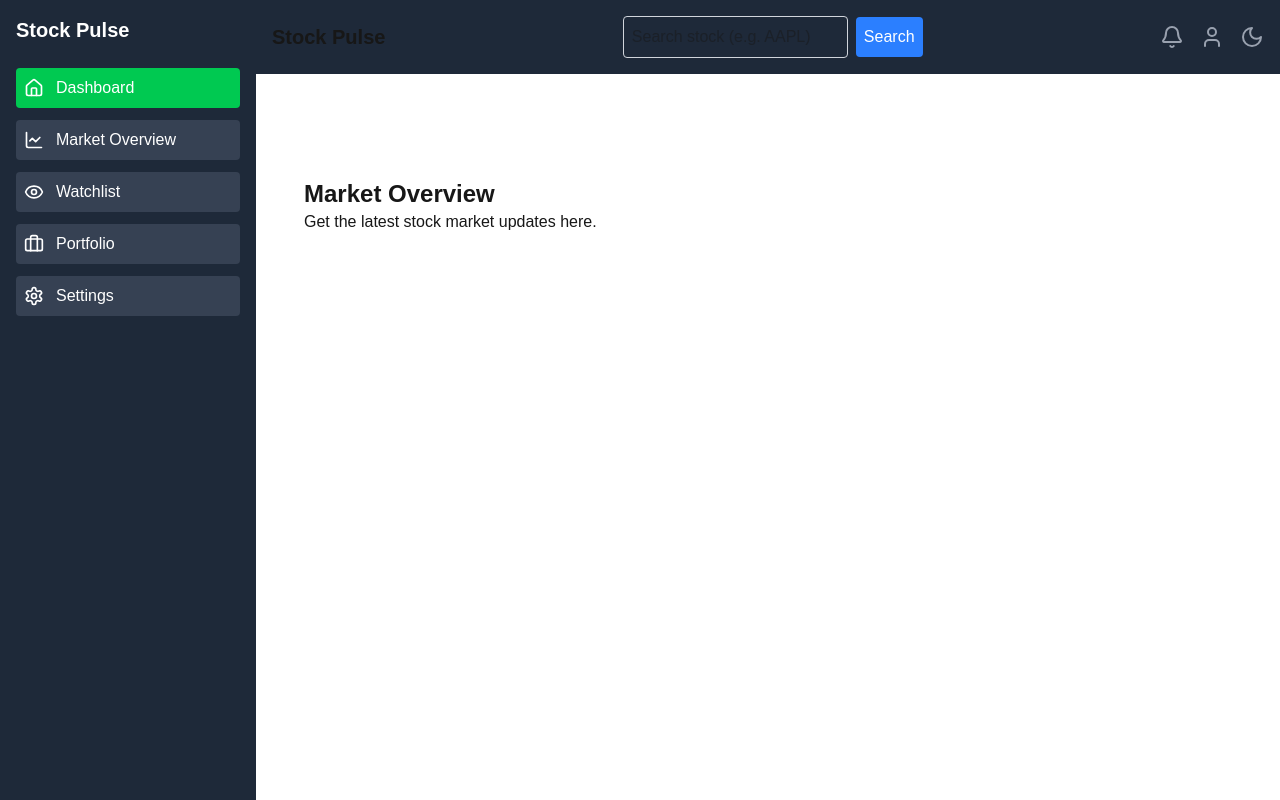
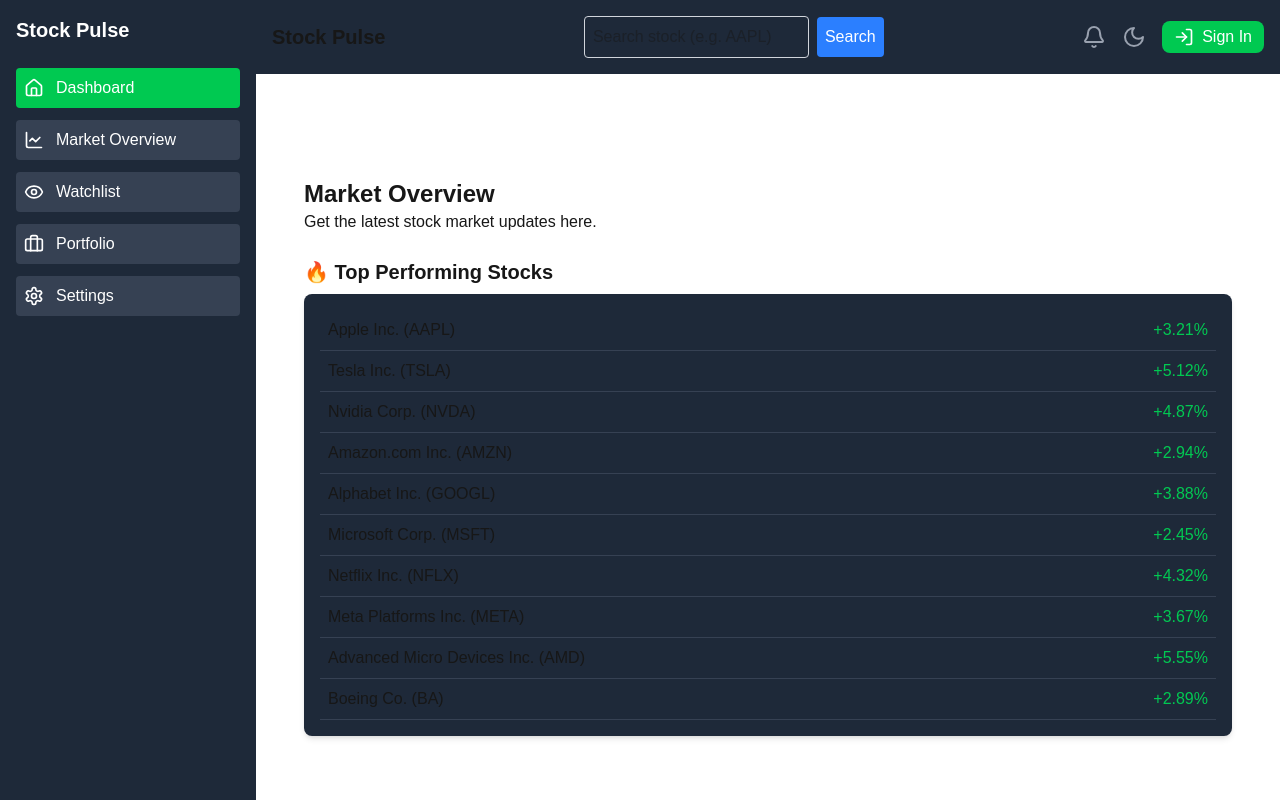
Before and after one commit to Animalia-Android/stock-pulse, a Next.js app: page /market in a window 1280 px wide. Built offline with nearby package versions, Linux system fonts and the light colour scheme.

Commit message:
Basic UI architecture added for sidebar pages

```diff
--- a/src/app/components/NavBar.js
+++ b/src/app/components/NavBar.js
@@ -1,11 +1,12 @@
 'use client'; // Required for Client Components in App Router
 
 import React, { useState } from 'react';
-import { Bell, User, Moon, Sun } from 'lucide-react';
+import { Bell, User, Moon, Sun, LogIn } from 'lucide-react';
 import SearchBar from './SearchBar';
 
 const NavBar = () => {
   const [darkMode, setDarkMode] = useState(false);
+  const [isLoggedIn, setIsLoggedIn] = useState(false);
 
   return (
     <div className="bg-gray-800 p-4 flex justify-between items-center">
@@ -14,10 +15,9 @@ const NavBar = () => {
       {/* Search Bar */}
       <SearchBar />
 
-      {/* Icons (Bell, User, Theme Toggle) */}
+      {/* Icons (Bell, User, Theme Toggle, Sign In) */}
       <div className="flex items-center gap-4">
         <Bell className="w-6 h-6 cursor-pointer text-gray-400 hover:text-white" />
-        <User className="w-6 h-6 cursor-pointer text-gray-400 hover:text-white" />
         <button onClick={() => setDarkMode(!darkMode)}>
           {darkMode ? (
             <Sun className="w-6 h-6 text-yellow-500" />
@@ -25,6 +25,18 @@ const NavBar = () => {
             <Moon className="w-6 h-6 text-gray-400" />
           )}
         </button>
+
+        {/* Sign In / Profile Button */}
+        {isLoggedIn ? (
+          <User className="w-6 h-6 cursor-pointer text-gray-400 hover:text-white" />
+        ) : (
+          <button
+            onClick={() => setIsLoggedIn(true)}
+            className="flex items-center gap-2 bg-green-500 text-white px-3 py-1 rounded-lg hover:bg-green-600"
+          >
+            <LogIn className="w-5 h-5" /> Sign In
+          </button>
+        )}
       </div>
     </div>
   );
--- a/src/app/dashboard/page.js
+++ b/src/app/dashboard/page.js
@@ -1,8 +1,42 @@
 export default function Dashboard() {
+  // Placeholder market summary
+  const marketSummary = {
+    totalPortfolioValue: '$52,340.75',
+    dailyChange: '+3.45%',
+    gainers: 8,
+    losers: 2,
+  };
+
   return (
     <div className="p-6">
       <h1 className="text-2xl font-bold">Dashboard</h1>
-      <p>View your stock portfolio and latest market trends here.</p>
+      <p className="mb-4">
+        View your stock portfolio and latest market trends here.
+      </p>
+
+      {/* Portfolio Summary */}
+      <div className="bg-gray-800 p-4 rounded-lg shadow-md mb-6">
+        <h2 className="text-xl font-semibold">📊 Portfolio Overview</h2>
+        <p className="text-3xl font-bold text-green-400">
+          {marketSummary.totalPortfolioValue}
+        </p>
+        <p
+          className={`text-lg ${
+            marketSummary.dailyChange.startsWith('+')
+              ? 'text-green-400'
+              : 'text-red-400'
+          }`}
+        >
+          {marketSummary.dailyChange} Today
+        </p>
+      </div>
+
+      {/* Market Snapshot */}
+      <h2 className="text-xl font-semibold mb-2">📈 Market Snapshot</h2>
+      <div className="bg-gray-800 p-4 rounded-lg shadow-md">
+        <p className="text-green-400">Top Gainers: {marketSummary.gainers}</p>
+        <p className="text-red-400">Top Losers: {marketSummary.losers}</p>
+      </div>
     </div>
   );
 }
--- a/src/app/market/page.js
+++ b/src/app/market/page.js
@@ -1,8 +1,101 @@
 export default function MarketOverview() {
+  // Placeholder stock data
+  const topGainers = [
+    {
+      ticker: 'AAPL',
+      name: 'Apple Inc.',
+      price: 185.65,
+      change: '+3.21%',
+      color: 'text-green-500',
+    },
+    {
+      ticker: 'TSLA',
+      name: 'Tesla Inc.',
+      price: 230.98,
+      change: '+5.12%',
+      color: 'text-green-500',
+    },
+    {
+      ticker: 'NVDA',
+      name: 'Nvidia Corp.',
+      price: 820.45,
+      change: '+4.87%',
+      color: 'text-green-500',
+    },
+    {
+      ticker: 'AMZN',
+      name: 'Amazon.com Inc.',
+      price: 165.78,
+      change: '+2.94%',
+      color: 'text-green-500',
+    },
+    {
+      ticker: 'GOOGL',
+      name: 'Alphabet Inc.',
+      price: 135.6,
+      change: '+3.88%',
+      color: 'text-green-500',
+    },
+    {
+      ticker: 'MSFT',
+      name: 'Microsoft Corp.',
+      price: 399.8,
+      change: '+2.45%',
+      color: 'text-green-500',
+    },
+    {
+      ticker: 'NFLX',
+      name: 'Netflix Inc.',
+      price: 490.15,
+      change: '+4.32%',
+      color: 'text-green-500',
+    },
+    {
+      ticker: 'META',
+      name: 'Meta Platforms Inc.',
+      price: 320.25,
+      change: '+3.67%',
+      color: 'text-green-500',
+    },
+    {
+      ticker: 'AMD',
+      name: 'Advanced Micro Devices Inc.',
+      price: 112.4,
+      change: '+5.55%',
+      color: 'text-green-500',
+    },
+    {
+      ticker: 'BA',
+      name: 'Boeing Co.',
+      price: 210.5,
+      change: '+2.89%',
+      color: 'text-green-500',
+    },
+  ];
+
   return (
     <div className="p-6">
       <h1 className="text-2xl font-bold">Market Overview</h1>
-      <p>Get the latest stock market updates here.</p>
+      <p className="mb-4">Get the latest stock market updates here.</p>
+
+      <h2 className="text-xl font-semibold mt-6 mb-2">
+        🔥 Top Performing Stocks
+      </h2>
+      <div className="bg-gray-800 p-4 rounded-lg shadow-md">
+        <ul>
+          {topGainers.map((stock) => (
+            <li
+              key={stock.ticker}
+              className="flex justify-between p-2 border-b border-gray-700"
+            >
+              <span className="font-medium">
+                {stock.name} ({stock.ticker})
+              </span>
+              <span className={stock.color}>{stock.change}</span>
+            </li>
+          ))}
+        </ul>
+      </div>
     </div>
   );
 }
--- a/src/app/portfolio/page.js
+++ b/src/app/portfolio/page.js
@@ -1,8 +1,81 @@
 export default function Portfolio() {
+  // Placeholder portfolio data
+  const portfolioValue = '$52,340.75';
+  const portfolioChange = '+3.45%'; // Mocked daily change
+
+  const ownedStocks = [
+    {
+      ticker: 'AAPL',
+      name: 'Apple Inc.',
+      quantity: 10,
+      value: '$1,856.50',
+      change: '+2.3%',
+    },
+    {
+      ticker: 'TSLA',
+      name: 'Tesla Inc.',
+      quantity: 5,
+      value: '$1,154.90',
+      change: '-1.2%',
+    },
+    {
+      ticker: 'NVDA',
+      name: 'Nvidia Corp.',
+      quantity: 8,
+      value: '$6,563.60',
+      change: '+5.8%',
+    },
+  ];
+
   return (
     <div className="p-6">
       <h1 className="text-2xl font-bold">Your Portfolio</h1>
-      <p>A collection of your stocks</p>
+      <p className="mb-4">A collection of your stocks</p>
+
+      {/* Portfolio Summary */}
+      <div className="bg-gray-800 p-4 rounded-lg shadow-md mb-6">
+        <h2 className="text-xl font-semibold">📊 Portfolio Value</h2>
+        <p className="text-3xl font-bold text-green-400">{portfolioValue}</p>
+        <p
+          className={`text-lg ${
+            portfolioChange.startsWith('+') ? 'text-green-400' : 'text-red-400'
+          }`}
+        >
+          {portfolioChange} Today
+        </p>
+      </div>
+
+      {/* Owned Stocks */}
+      <h2 className="text-xl font-semibold mb-2">💰 Your Stocks</h2>
+      <div className="bg-gray-800 p-4 rounded-lg shadow-md">
+        <ul>
+          {ownedStocks.map((stock) => (
+            <li
+              key={stock.ticker}
+              className="flex justify-between p-2 border-b border-gray-700"
+            >
+              <div>
+                <span className="font-medium">
+                  {stock.name} ({stock.ticker})
+                </span>
+                <p className="text-gray-400 text-sm">Qty: {stock.quantity}</p>
+              </div>
+              <div className="text-right">
+                <p className="font-medium">{stock.value}</p>
+                <p
+                  className={
+                    stock.change.startsWith('+')
+                      ? 'text-green-400'
+                      : 'text-red-400'
+                  }
+                >
+                  {stock.change}
+                </p>
+              </div>
+            </li>
+          ))}
+        </ul>
+      </div>
     </div>
   );
 }
--- a/src/app/settings/page.js
+++ b/src/app/settings/page.js
@@ -2,7 +2,39 @@ export default function Settings() {
   return (
     <div className="p-6">
       <h1 className="text-2xl font-bold">Settings</h1>
-      <p>Customize your experience</p>
+      <p className="mb-4">Customize your experience</p>
+
+      <div className="bg-gray-800 p-4 rounded-lg shadow-md space-y-4">
+        {/* Theme Toggle */}
+        <div className="flex justify-between items-center">
+          <span className="text-lg">Dark Mode</span>
+          <button className="bg-gray-700 p-2 rounded-lg">Toggle</button>
+        </div>
+
+        {/* Notifications */}
+        <div className="flex justify-between items-center">
+          <span className="text-lg">Stock Alerts</span>
+          <button className="bg-gray-700 p-2 rounded-lg">Enable</button>
+        </div>
+
+        {/* Currency Selection */}
+        <div className="flex justify-between items-center">
+          <span className="text-lg">Currency</span>
+          <select className="bg-gray-700 p-2 rounded-lg">
+            <option>USD</option>
+            <option>EUR</option>
+            <option>GBP</option>
+          </select>
+        </div>
+
+        {/* Account Info */}
+        <div className="flex justify-between items-center">
+          <span className="text-lg">Manage Account</span>
+          <button className="bg-green-500 text-white p-2 rounded-lg">
+            Edit
+          </button>
+        </div>
+      </div>
     </div>
   );
 }
--- a/src/app/watchlist/page.js
+++ b/src/app/watchlist/page.js
@@ -1,8 +1,63 @@
 export default function Watchlist() {
+  // Placeholder watchlist data
+  const watchlistStocks = [
+    {
+      ticker: 'GOOGL',
+      name: 'Alphabet Inc.',
+      price: 135.6,
+      change: '+3.88%',
+      color: 'text-green-500',
+    },
+    {
+      ticker: 'AMZN',
+      name: 'Amazon.com Inc.',
+      price: 165.78,
+      change: '+2.94%',
+      color: 'text-green-500',
+    },
+    {
+      ticker: 'TSLA',
+      name: 'Tesla Inc.',
+      price: 230.98,
+      change: '-1.12%',
+      color: 'text-red-500',
+    },
+    {
+      ticker: 'AAPL',
+      name: 'Apple Inc.',
+      price: 185.65,
+      change: '-0.45%',
+      color: 'text-red-500',
+    },
+    {
+      ticker: 'MSFT',
+      name: 'Microsoft Corp.',
+      price: 399.8,
+      change: '+1.75%',
+      color: 'text-green-500',
+    },
+  ];
+
   return (
     <div className="p-6">
       <h1 className="text-2xl font-bold">Your Watchlist</h1>
-      <p>A collection of stocks you want to watch</p>
+      <p className="mb-4">A collection of stocks you want to watch</p>
+
+      <div className="bg-gray-800 p-4 rounded-lg shadow-md">
+        <ul>
+          {watchlistStocks.map((stock) => (
+            <li
+              key={stock.ticker}
+              className="flex justify-between p-2 border-b border-gray-700"
+            >
+              <span className="font-medium">
+                {stock.name} ({stock.ticker})
+              </span>
+              <span className={stock.color}>{stock.change}</span>
+            </li>
+          ))}
+        </ul>
+      </div>
     </div>
   );
 }
```
